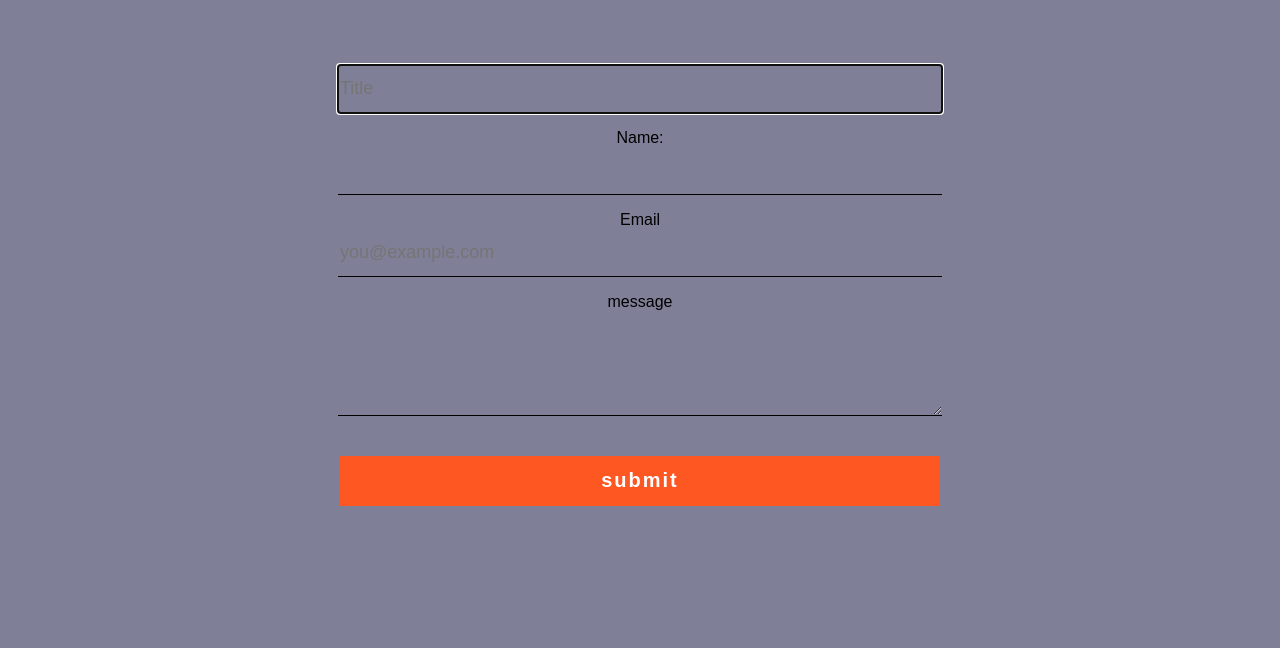
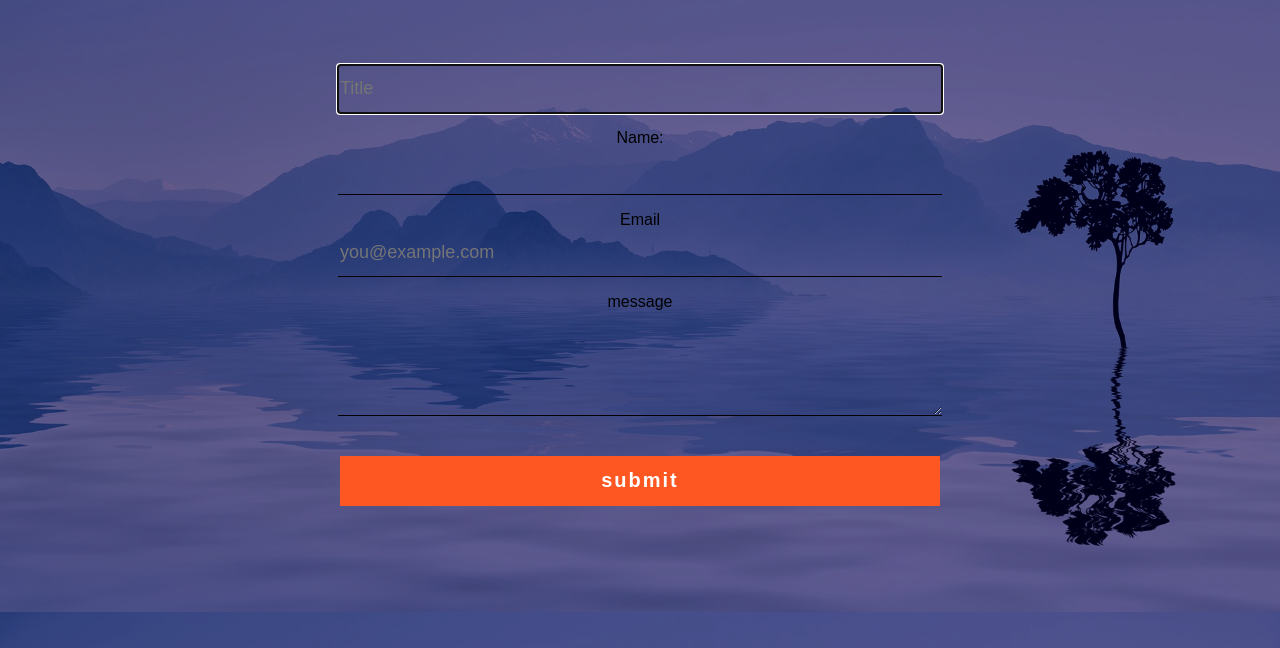
Before and after one commit to isongjosiah/Startdotng, a plain HTML site: page contact.html in a window 1280 px wide. Shown: the part 152-800 px from the top of the page. Drawn offline with Linux system fonts and the light colour scheme.

Commit message:
added image background to contact page

```diff
--- a/style.css
+++ b/style.css
@@ -1,5 +1,5 @@
 body{
-    background-image: linear-gradient(rgba(0, 0, 50, 0.5), rgba(0, 0, 50, 0.5)),url("image/background.png");
+    background-image: linear-gradient(rgba(0, 0, 50, 0.5), rgba(0, 0, 50, 0.5)),url("image/background.jpg");
     margin: 0;
     padding: 0;
     text-align: center;
```
Also changed, not shown: image/background.jpg (added).
